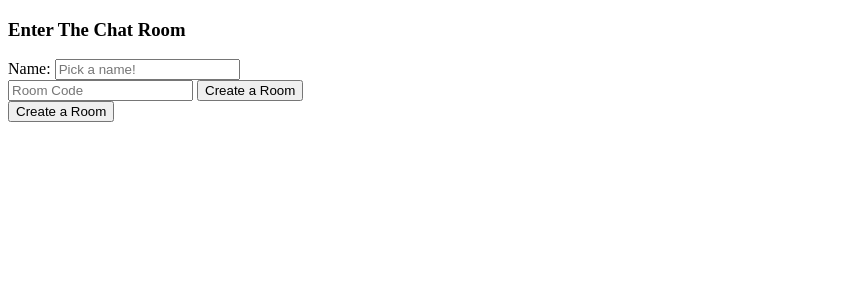
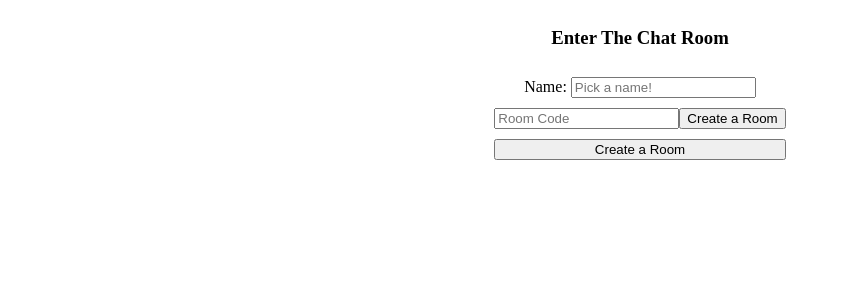
Before and after one commit to PerezChris99/Flask, a Flask app: page / in a window 1280 px wide. Shown: the top 300 px of the page, without its empty margins (0-841 px from the left). Run offline with Flask 2, Linux system fonts and the light colour scheme; some libraries are stand-ins or nearby versions.

Commit message:
css lines

```diff
--- a/Flask Chat App/static/css/style.css
+++ b/Flask Chat App/static/css/style.css
@@ -0,0 +1,22 @@
+.content {
+    display: flex;
+    align-items: center;
+    justify-content: center;
+}
+
+.buttons {
+    display: flex;
+    flex-direction: column;
+    align-items: center;
+    justify-content: center;
+    gap: 10px;
+}
+
+.join {
+    display: flex;
+    flex-direction: row;
+    width: 100;
+}
+.create-btn {
+    width: 100%;
+}
--- a/Flask Chat App/templates/home.html
+++ b/Flask Chat App/templates/home.html
@@ -1,6 +1,5 @@
-{% extends 'base.html' %}
-{% block content %}
-<form method="post">
+{% extends 'base.html' %} {% block content %}
+<form method="post" class="buttons">
     <h3>Enter The Chat Room</h3>
     <div>
         <label>Name:</label>
@@ -10,6 +9,6 @@
         <input type="text" placeholder="Room Code" name="code" value="{{code}}">
         <button type="submit" name="join" class="create">Create a Room</button>
     </div>
-    <button type="submit" name="create">Create a Room</button>
+    <button type="submit" name="create" class="create-btn">Create a Room</button>
 </form>
 {% endblock %}
```
